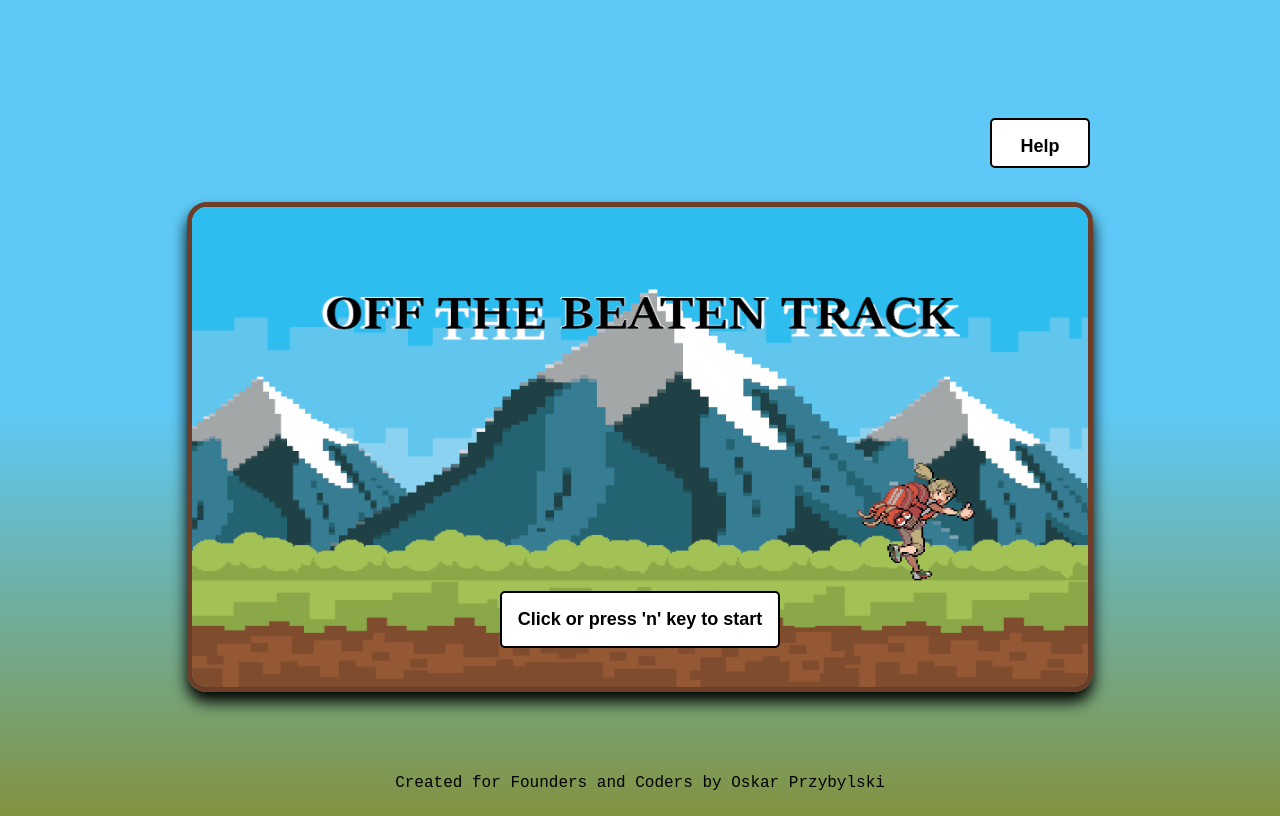
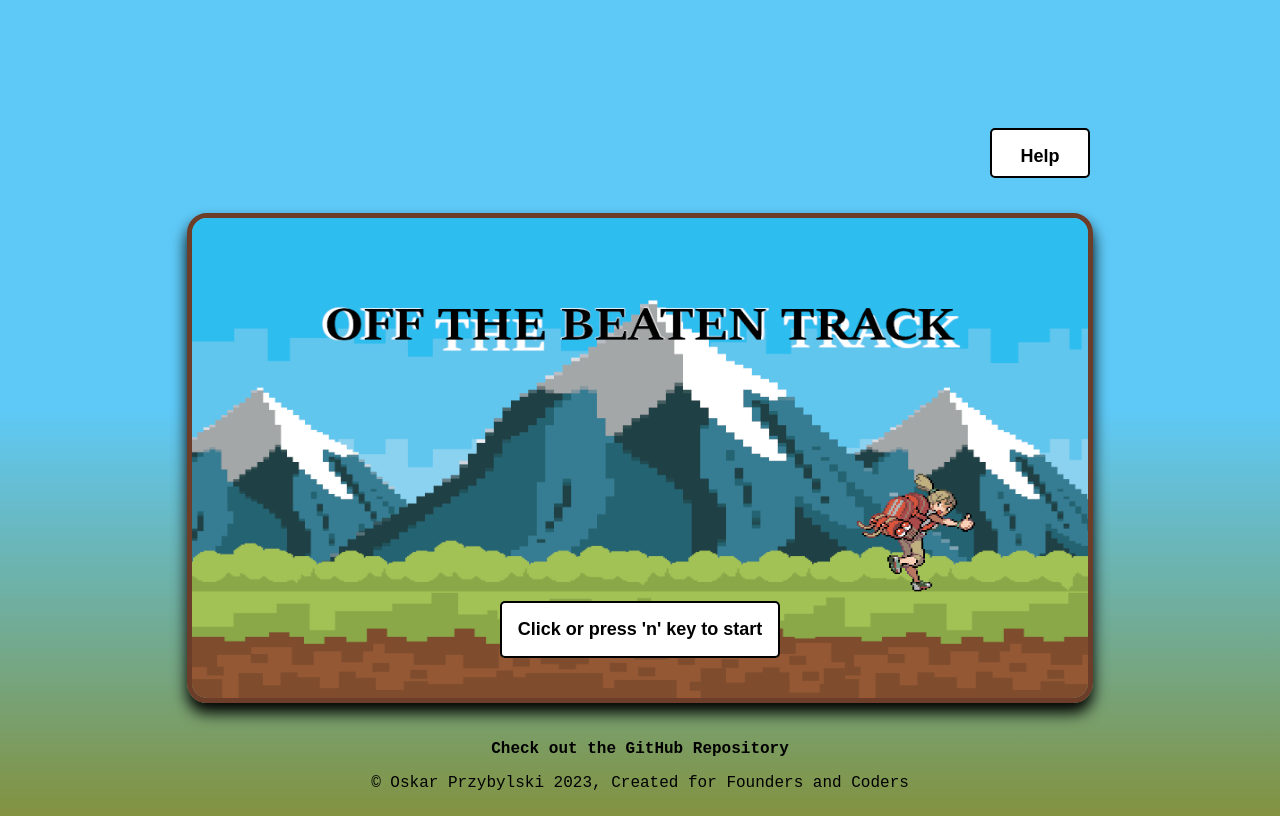
Before and after one commit to oskarprzybylski23/Hiking-Game, a plain HTML site: page index.html in a window 1280 px wide. Drawn offline with Linux system fonts and the light colour scheme.

Commit message:
added repo link and minor layout and look improvements

```diff
--- a/index.html
+++ b/index.html
@@ -78,7 +78,8 @@
 
     </main>
     <footer>
-        <p id="footer-text">Created for Founders and Coders by Oskar Przybylski</p>
+        <a href="https://github.com/oskarprzybylski23/Game" target = "_blank">Check out the GitHub Repository</a>
+        <p id="footer-text">&#169; Oskar Przybylski 2023, Created for Founders and Coders</p>
     </footer>
 </body>
 
--- a/styles.css
+++ b/styles.css
@@ -35,9 +35,15 @@ body {
   overflow: hidden;
 }
 
-/* header {
-  margin-top: 30px;
-} */
+a {
+  text-decoration: none;
+  color: var(--black);
+  font-weight: bold;
+}
+
+a:hover {
+  color: var(--ecru);
+}
 
 main {
   display: flex;
@@ -50,13 +56,17 @@ main {
 }
 
 footer {
-  /* position: absolute; */
+  position: absolute;
   height: 50px;
   bottom: 10px;
+  text-align: center;
+  color: var(--black);
+  font-size: 1em;
+
 }
 
 button:active {
-  transform: translateY(4px);
+  transform: translateY(2px);
 }
 
 .top-content {
@@ -158,7 +168,8 @@ h2 {
   display: flex;
   flex-direction: column;
   row-gap: 10px;
-  margin-top: 10%;
+  height: 100vh;
+  justify-content: center;
 
 }
 
@@ -182,12 +193,6 @@ h2 {
   font-weight: bold;
   margin: 5px;
   visibility: hidden;
-}
-
-#footer-text {
-  color: var(--black);
-  text-align: center;
-  font-size: 1em;
 }
 
 #startButton,
```
